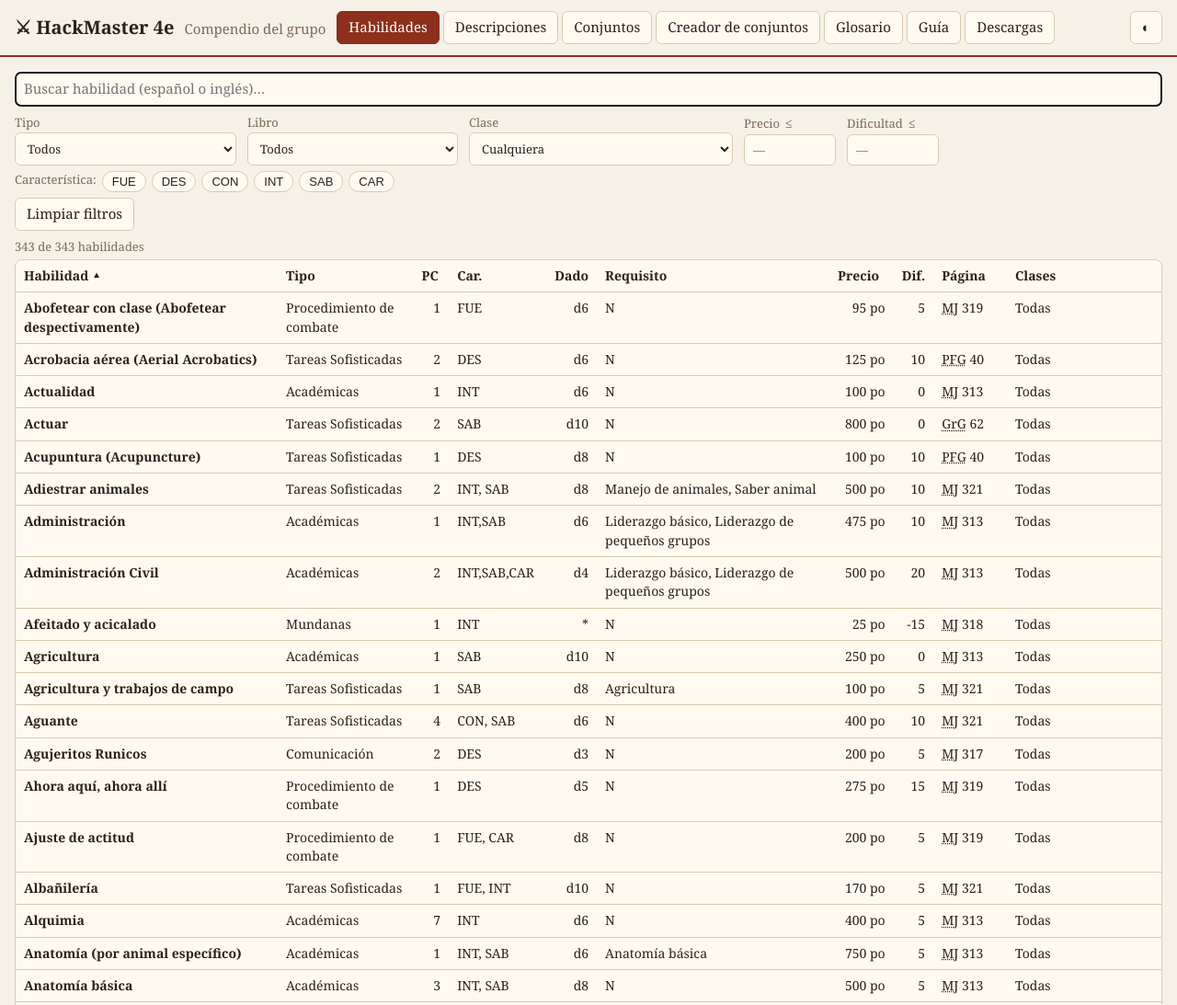
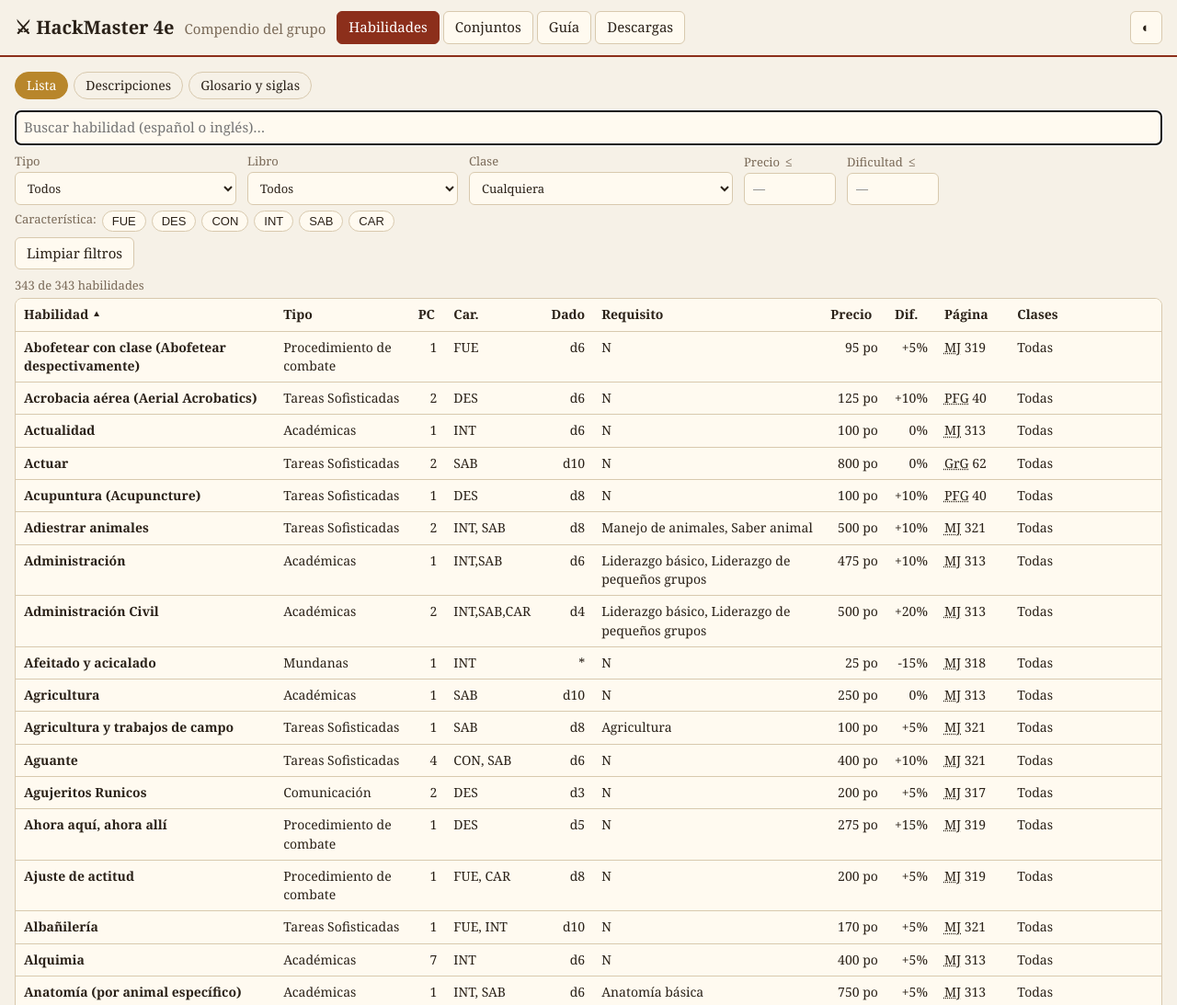
Before and after one commit to JoseYepes/Hack-Master, a plain HTML site: page index.html in a window 1280 px wide. Shown: the top 1093 px of the page at 92% size. Drawn offline with Linux system fonts and the light colour scheme.

Commit message:
Dificultad en porcentaje, filtro por clase y pestañas agrupadas
- La dificultad se muestra como porcentaje con signo
- El filtro por clase solo muestra lo reservado a la clase o a su grupo
- Las pestañas se agrupan en cuatro secciones con subpestañas

Co-Authored-By: Claude Fable 5.2 <noreply@anthropic.com>
Claude-Session: https://claude.ai/code/session_01EbwffRLMta1ewbf3Xth8VV

```diff
--- a/app.js
+++ b/app.js
@@ -39,6 +39,7 @@ const pagCell=s=>s.refs.map(r=>`<abbr title="${esc(bookTip(r.b))}">${esc(r.b)}</
 skills.forEach(s=>{s.refs=refs(s.libro);s.pag=parseFloat((s.refs[0]&&s.refs[0].p)||'')||0;s.ref=s.refs.map(r=>r.b).join('/')+'|'+String(s.pag).padStart(5,'0')});
 const tokens=c=>String(c||'').split(/,\s*/).map(x=>x.trim()).filter(Boolean);
 const link=(s,txt)=>`<a class="lnk" data-sk="${s.i}">${esc(txt||s.n)}</a>`;
+const pct=v=>typeof v==='number'?(v>0?'+':'')+v+'%':(v===''||v==null?'—':esc(v));
 const money=v=>typeof v==='number'?v.toLocaleString('es-ES')+' po':(v||'—');
 
 const setHH=()=>document.documentElement.style.setProperty('--hh',document.querySelector('header').offsetHeight+'px');
@@ -46,11 +47,20 @@ addEventListener('resize',setHH);addEventListener('load',setHH);setHH();
 /* ---------- tema y pestañas ---------- */
 try{const t=localStorage.getItem('hm-theme');if(t)document.documentElement.dataset.theme=t}catch(e){}
 $('#theme').onclick=()=>{const d=document.documentElement,cur=d.dataset.theme||(matchMedia('(prefers-color-scheme:dark)').matches?'dark':'light');d.dataset.theme=cur==='dark'?'light':'dark';try{localStorage.setItem('hm-theme',d.dataset.theme)}catch(e){}};
-function tab(id){setTimeout(setHH,0);$$('#tabs button').forEach(b=>b.classList.toggle('on',b.dataset.tab===id));$$('main>section').forEach(s=>s.hidden=s.id!==id);closeDrawer()}
-$$('#tabs button').forEach(b=>b.onclick=()=>tab(b.dataset.tab));
+const GROUPS={hab:[['hab','Lista'],['des','Descripciones'],['glo','Glosario y siglas']],con:[['con','Conjuntos'],['cre','Creador de conjuntos']],gui:[['gui','Guía']],dow:[['dow','Descargas']]};
+const grpOf=id=>Object.keys(GROUPS).find(g=>GROUPS[g].some(t=>t[0]===id))||'hab';
+const lastSub={};
+function tab(id){setTimeout(setHH,0);const g=grpOf(id);lastSub[g]=id;
+  $$('#tabs button').forEach(b=>b.classList.toggle('on',b.dataset.grp===g));
+  $('#subtabs').innerHTML=GROUPS[g].length>1?GROUPS[g].map(t=>`<button data-tab="${t[0]}" class="${t[0]===id?'on':''}">${t[1]}</button>`).join(''):'';
+  $$('main>section').forEach(s=>s.hidden=s.id!==id);closeDrawer()}
+$$('#tabs button').forEach(b=>b.onclick=()=>tab(lastSub[b.dataset.grp]||GROUPS[b.dataset.grp][0][0]));
+$('#subtabs').onclick=e=>{const b=e.target.closest('button');if(b)tab(b.dataset.tab)};
 
 /* ---------- habilidades ---------- */
-const st={q:'',tipo:'',libro:'',clase:'',precio:null,dif:null,cars:new Set(),sort:'n',desc:false};
+// una clase también puede estudiar lo de su grupo
+const CLGRP={'Guerrero (clase)':'Grupo de guerreros','Bárbaro (clase)':'Grupo de guerreros','Ladrón (clase)':'Grupo de ladrones','Grupo de magos (Sindicato de Adivinos)':'Grupo de magos'};
+const st={todas:false,q:'',tipo:'',libro:'',clase:'',precio:null,dif:null,cars:new Set(),sort:'n',desc:false};
 const uniq=a=>[...new Set(a)].sort((x,y)=>x.localeCompare(y,'es'));
 uniq(skills.map(s=>s.tipo).filter(Boolean)).forEach(v=>$('#f-tipo').add(new Option(v,v)));
 uniq(skills.flatMap(s=>acr(s.libro))).forEach(v=>$('#f-libro').add(new Option(v+(GLm.has(v)?' — '+GLm.get(v)[1]:''),v)));
@@ -65,8 +75,9 @@ $('#sortdir').onclick=()=>{st.desc=!st.desc;renderTbl()};
 $$('#tbl th').forEach(th=>th.onclick=()=>{const k=th.dataset.k;st.desc=st.sort===k?!st.desc:false;st.sort=k;renderTbl()});
 const bind=(id,k,f=v=>v)=>$(id).addEventListener('input',e=>{st[k]=f(e.target.value);renderTbl()});
 bind('#q','q',norm);bind('#f-tipo','tipo');bind('#f-libro','libro');bind('#f-clase','clase');
+const updTodas=()=>{$('#l-todas').hidden=!st.clase};$('#f-clase').addEventListener('input',updTodas);$('#f-todas').onchange=e=>{st.todas=e.target.checked;renderTbl()};updTodas();
 bind('#f-precio','precio',v=>v===''?null:+v);bind('#f-dif','dif',v=>v===''?null:+v);
-$('#reset').onclick=()=>{Object.assign(st,{q:'',tipo:'',libro:'',clase:'',precio:null,dif:null});updFiltBadge();st.cars.clear();['#q','#f-tipo','#f-libro','#f-clase','#f-precio','#f-dif'].forEach(i=>$(i).value='');$$('#chips .chip').forEach(b=>b.classList.remove('on'));renderTbl()};
+$('#reset').onclick=()=>{Object.assign(st,{q:'',tipo:'',libro:'',clase:'',precio:null,dif:null});st.todas=false;$('#f-todas').checked=false;$('#l-todas').hidden=true;updFiltBadge();st.cars.clear();['#q','#f-tipo','#f-libro','#f-clase','#f-precio','#f-dif'].forEach(i=>$(i).value='');$$('#chips .chip').forEach(b=>b.classList.remove('on'));renderTbl()};
 const fp=$('#filtpanel');
 function activeFilters(){return (st.tipo?1:0)+(st.libro?1:0)+(st.clase?1:0)+(st.precio!=null?1:0)+(st.dif!=null?1:0)+st.cars.size}
 function updFiltBadge(){const n=activeFilters();$('#filtbtn').textContent='Filtros'+(n?' ('+n+')':'')+(fp.classList.contains('open')?' ▲':' ▼')}
@@ -75,7 +86,7 @@ function pass(s){
   if(st.q&&!st.q.split(/\s+/).every(w=>s.h.includes(w)))return false;
   if(st.tipo&&s.tipo!==st.tipo)return false;
   if(st.libro&&!acr(s.libro).includes(st.libro))return false;
-  if(st.clase&&!(s.clases==='Todas'||tokens(s.clases).includes(st.clase)))return false;
+  if(st.clase){const tk=tokens(s.clases);if(!(tk.includes(st.clase)||tk.includes(CLGRP[st.clase])||(st.todas&&s.clases==='Todas')))return false}
   if(st.precio!=null&&!(typeof s.precio==='number'&&s.precio<=st.precio))return false;
   if(st.dif!=null&&!(typeof s.dif==='number'&&s.dif<=st.dif))return false;
   if(st.cars.size&&![...st.cars].some(c=>s.car.includes(c)))return false;
@@ -89,7 +100,7 @@ function renderTbl(){
   $('#sortsel').value=st.sort;$('#sortdir').textContent=st.desc?'↓':'↑';
   $$('#tbl th').forEach(th=>{th.classList.toggle('s',th.dataset.k===st.sort);th.classList.toggle('d',th.dataset.k===st.sort&&st.desc)});
   const dd=s=>s.die==='*'||s.die==='NA'?esc(s.die):'d'+esc(s.die);
-  $('#tbl tbody').innerHTML=rows.map(s=>`<tr data-i="${s.i}"><td class="n">${esc(s.n)}</td><td data-l="Tipo" class="tp">${esc(s.tipo)}</td><td data-l="PC" class="num">${esc(s.pc)}</td><td data-l="Car.">${esc(s.car)}</td><td data-l="Dado" class="num">${dd(s)}</td><td data-l="Requisito" class="rq">${esc(s.req)}</td><td data-l="Precio" class="num">${typeof s.precio==='number'?s.precio+' po':esc(s.precio)}</td><td data-l="Dif." class="num">${esc(s.dif)}</td><td data-l="Página">${pagCell(s)}</td><td data-l="Clases" class="cl">${esc(s.clases)}</td></tr>`).join('');
+  $('#tbl tbody').innerHTML=rows.map(s=>`<tr data-i="${s.i}"><td class="n">${esc(s.n)}</td><td data-l="Tipo" class="tp">${esc(s.tipo)}</td><td data-l="PC" class="num">${esc(s.pc)}</td><td data-l="Car.">${esc(s.car)}</td><td data-l="Dado" class="num">${dd(s)}</td><td data-l="Requisito" class="rq">${esc(s.req)}</td><td data-l="Precio" class="num">${typeof s.precio==='number'?s.precio+' po':esc(s.precio)}</td><td data-l="Dif." class="num">${pct(s.dif)}</td><td data-l="Página">${pagCell(s)}</td><td data-l="Clases" class="cl">${esc(s.clases)}</td></tr>`).join('');
 }
 $('#tbl tbody').onclick=e=>{const tr=e.target.closest('tr');if(tr)openSkill(skills[+tr.dataset.i])};
 
@@ -101,7 +112,7 @@ function openSkill(s){
   const su=(inSuites.get(s.i)||[]).map(c=>`<span class="tag">${esc(c.n)}</span>`).join('');
   $('#drawer').innerHTML=`<button class="ghost x" id="close">✕</button><h2>${esc(s.n)}</h2><div class="stat">${esc(s.tipo)}</div>
   <dl><dt>PC</dt><dd>${esc(s.pc)}</dd><dt>Característica</dt><dd>${esc(s.car)}</dd><dt>Dado maestría</dt><dd>${s.die==='*'?'* (automática)':s.die==='NA'?'NA':'d'+esc(s.die)}</dd>
-  <dt>Requisito</dt><dd>${rq}</dd><dt>Precio curso</dt><dd>${money(s.precio)}</dd><dt>Dificultad</dt><dd>${esc(s.dif)}%</dd>
+  <dt>Requisito</dt><dd>${rq}</dd><dt>Precio curso</dt><dd>${money(s.precio)}</dd><dt>Dificultad</dt><dd>${pct(s.dif)}</dd>
   <dt>Página</dt><dd>${pagCell(s)}</dd><dt>Clases</dt><dd>${esc(s.clases)}</dd>
   ${rev?`<dt>Requisito de</dt><dd>${rev}</dd>`:''}${su?`<dt>En conjuntos</dt><dd>${su}</dd>`:''}</dl>
   <button class="ghost" id="todes">Ver descripción</button> <button class="ghost" id="tocre">Añadir al creador de conjuntos</button>`;
@@ -112,7 +123,7 @@ document.addEventListener('keydown',e=>{if(e.key==='Escape')closeDrawer()});
 
 /* ---------- conjuntos ---------- */
 const dieTxt=d=>d==='*'||d==='NA'?esc(d):(d===''||d==null?'—':'d'+esc(d));
-const statRow=(name,o)=>`<tr><td class="n">${name}</td><td class="num" data-l="PC">${esc(o.pc)}</td><td data-l="Car.">${esc(o.car)}</td><td class="num" data-l="Dado">${dieTxt(o.die)}</td><td data-l="Requisito">${esc(o.req||'')}</td><td class="num" data-l="Precio">${typeof o.precio==='number'?o.precio.toLocaleString('es-ES'):esc(o.precio||'—')}</td><td class="num" data-l="Dif.">${esc(o.dif==null?'':o.dif)}</td></tr>`;
+const statRow=(name,o)=>`<tr><td class="n">${name}</td><td class="num" data-l="PC">${esc(o.pc)}</td><td data-l="Car.">${esc(o.car)}</td><td class="num" data-l="Dado">${dieTxt(o.die)}</td><td data-l="Requisito">${esc(o.req||'')}</td><td class="num" data-l="Precio">${typeof o.precio==='number'?o.precio.toLocaleString('es-ES'):esc(o.precio||'—')}</td><td class="num" data-l="Dif.">${pct(o.dif)}</td></tr>`;
 // fila desglosada de una habilidad (o de un conjunto incluido dentro de otro), como en el Excel
 function compRow(n,self,txt){
   const s=findSkill(n);if(s)return statRow(link(s,txt),s);
@@ -122,7 +133,7 @@ const compTable=rows=>`<div class="tablewrap"><table class="gt ct"><thead><tr><t
 function suiteCard(c,kind){
   const st=kind==='st';
   const rows=st?parseReq(c.req).map(r=>compRow(r.t,c,r.t)).join(''):(c.comp||[]).map(n=>compRow(n,c)).join('');
-  return `<details class="card" data-n="${esc(norm(c.n+' '+(c.comp||[]).join(' ')+(st?' '+c.req:'')))}"><summary><b>${esc(c.n)}</b><span class="stat">${st?'':`PC <strong>${esc(c.pc)}</strong> · `}${esc(c.car)} · ${dieTxt(c.die)} · <strong>${typeof c.precio==='number'?c.precio.toLocaleString('es-ES'):esc(c.precio||'—')}</strong> po · dif ${esc(c.dif===''||c.dif==null?'—':c.dif)}</span>${st?`<span class="tag">${esc(c.libro)}</span>`:''}</summary>
+  return `<details class="card" data-n="${esc(norm(c.n+' '+(c.comp||[]).join(' ')+(st?' '+c.req:'')))}"><summary><b>${esc(c.n)}</b><span class="stat">${st?'':`PC <strong>${esc(c.pc)}</strong> · `}${esc(c.car)} · ${dieTxt(c.die)} · <strong>${typeof c.precio==='number'?c.precio.toLocaleString('es-ES'):esc(c.precio||'—')}</strong> po · dif. ${pct(c.dif)}</span>${st?`<span class="tag">${esc(c.libro)}</span>`:''}</summary>
   <div class="body">${rows?(st?'<p class="stat">Requisitos del estilo:</p>':'')+compTable(rows):'<p class="help">Sin requisitos.</p>'}${c.clases?`<p class="stat">Clases: ${esc(c.clases)}</p>`:''}</div></details>`}
 $('#conlist').innerHTML='<h3>Conjuntos del grupo</h3>'+D.conjuntos.map(c=>suiteCard(c,'mine')).join('')+'<h3>Conjuntos oficiales</h3>'+D.oficiales.filter(c=>(c.comp||[]).length).map(c=>suiteCard(c,'of')).join('')+'<h3>Estilos de combate</h3>'+D.estilos.map(c=>suiteCard(c,'st')).join('');
 $('#qc').addEventListener('input',e=>{const q=norm(e.target.value).split(/\s+/).filter(Boolean);$$('#conlist .card').forEach(c=>c.hidden=!q.every(w=>c.dataset.n.includes(w)))});
@@ -149,12 +160,12 @@ function renderBuilder(){
   if(pick.length>5)w.push(`Tienes ${pick.length} habilidades: el HJ 4.05 permite un máximo de 5 (los requisitos cuentan).`);
   pick.forEach(s=>s.reqs.forEach(q=>{if(q.s&&!pick.includes(q.s))w.push(`«${s.n}» requiere ${q.s.n}, que no está en el conjunto.`)}));
   if(r&&r.cl==='Sin clase común')w.push('Las habilidades no comparten ninguna clase: el conjunto no lo puede estudiar nadie.');
-  $('#builder').innerHTML=pick.length?`<div class="tablewrap"><table><thead><tr><th>Habilidad</th><th>PC</th><th>Car.</th><th>Dado</th><th>Requisito</th><th>Precio</th><th>Dif.</th><th>Página</th><th></th></tr></thead><tbody>${pick.map((s,i)=>`<tr><td class="n">${link(s)}</td><td class="num">${esc(s.pc)}</td><td>${esc(s.car)}</td><td class="num">${s.die==='*'||s.die==='NA'?esc(s.die):'d'+esc(s.die)}</td><td>${esc(s.req)}</td><td class="num">${esc(s.precio)}</td><td class="num">${esc(s.dif)}</td><td>${pagCell(s)}</td><td><button class="rm" data-rm="${i}" title="Quitar">✕</button></td></tr>`).join('')}</tbody></table></div>
-  <div class="result"><div><small>PC (suma−1)</small><strong>${r.pc}</strong></div><div><small>Característica</small><strong>${esc(r.car)}</strong></div><div><small>Dado</small><strong>${esc(r.die)}</strong></div><div><small>Curso (×1,1)</small><strong>${r.precio} po</strong></div><div><small>Dificultad (máx+5)</small><strong>${r.dif}%</strong></div><div><small>Clases</small><strong style="font-size:15px">${esc(r.cl)}</strong></div></div>
+  $('#builder').innerHTML=pick.length?`<div class="tablewrap"><table><thead><tr><th>Habilidad</th><th>PC</th><th>Car.</th><th>Dado</th><th>Requisito</th><th>Precio</th><th>Dif.</th><th>Página</th><th></th></tr></thead><tbody>${pick.map((s,i)=>`<tr><td class="n">${link(s)}</td><td class="num">${esc(s.pc)}</td><td>${esc(s.car)}</td><td class="num">${s.die==='*'||s.die==='NA'?esc(s.die):'d'+esc(s.die)}</td><td>${esc(s.req)}</td><td class="num">${esc(s.precio)}</td><td class="num">${pct(s.dif)}</td><td>${pagCell(s)}</td><td><button class="rm" data-rm="${i}" title="Quitar">✕</button></td></tr>`).join('')}</tbody></table></div>
+  <div class="result"><div><small>PC (suma−1)</small><strong>${r.pc}</strong></div><div><small>Característica</small><strong>${esc(r.car)}</strong></div><div><small>Dado</small><strong>${esc(r.die)}</strong></div><div><small>Curso (×1,1)</small><strong>${r.precio} po</strong></div><div><small>Dificultad (máx+5)</small><strong>${pct(r.dif)}</strong></div><div><small>Clases</small><strong style="font-size:15px">${esc(r.cl)}</strong></div></div>
   ${w.map(x=>`<div class="warn">⚠ ${esc(x)}</div>`).join('')}${pick.length<=5&&!w.length?'<div class="okk">✓ Cumple las reglas del HJ 4.05.</div>':''}
   <p><button class="ghost" id="copy">Copiar resumen</button></p>`:'<p class="help">Busca y añade habilidades para empezar.</p>';
   $$('#builder [data-rm]').forEach(b=>b.onclick=()=>{pick.splice(+b.dataset.rm,1);renderBuilder()});
-  const cp=$('#copy');if(cp)cp.onclick=()=>{const t=`Conjunto: ${pick.map(s=>s.n).join(', ')}\nPC ${r.pc} · ${r.car} · ${r.die} · ${r.precio} po · dificultad ${r.dif}% · ${r.cl}`;(navigator.clipboard?navigator.clipboard.writeText(t):Promise.reject()).then(()=>cp.textContent='¡Copiado!').catch(()=>prompt('Copia el texto:',t))};
+  const cp=$('#copy');if(cp)cp.onclick=()=>{const t=`Conjunto: ${pick.map(s=>s.n).join(', ')}\nPC ${r.pc} · ${r.car} · ${r.die} · ${r.precio} po · dificultad ${pct(r.dif)} · ${r.cl}`;(navigator.clipboard?navigator.clipboard.writeText(t):Promise.reject()).then(()=>cp.textContent='¡Copiado!').catch(()=>prompt('Copia el texto:',t))};
 }
 $('#clear').onclick=()=>{pick=[];renderBuilder()};
 let hl=0,cur=[];
@@ -215,4 +226,5 @@ $('#glos').innerHTML=`<table class="gt"><thead><tr><th>Sigla</th><th>Libro</th><
 
 
 renderTbl();renderBuilder();
+if(!$('#subtabs').innerHTML&&$('#hab')&&!$('#hab').hidden)tab('hab');
 })();
--- a/index.html
+++ b/index.html
@@ -10,17 +10,15 @@
 <header>
   <h1>⚔ HackMaster 4e <span>Compendio del grupo</span></h1>
   <nav id="tabs">
-    <button data-tab="hab" class="on">Habilidades</button>
-    <button data-tab="des">Descripciones</button>
-    <button data-tab="con">Conjuntos</button>
-    <button data-tab="cre">Creador de conjuntos</button>
-    <button data-tab="glo">Glosario</button>
-    <button data-tab="gui">Guía</button>
-    <button data-tab="dow">Descargas</button>
+    <button data-grp="hab" class="on">Habilidades</button>
+    <button data-grp="con">Conjuntos</button>
+    <button data-grp="gui">Guía</button>
+    <button data-grp="dow">Descargas</button>
   </nav>
   <button id="theme" title="Cambiar tema" aria-label="Cambiar tema">◐</button>
 </header>
 <main>
+<div id="subtabs" class="subtabs"></div>
 <section id="hab">
   <div class="searchbar">
     <input id="q" type="search" placeholder="Buscar habilidad (español o inglés)…" autofocus>
@@ -35,6 +33,7 @@
       <label>Dificultad ≤ <input id="f-dif" type="number" step="5" placeholder="—" inputmode="numeric"></label>
     </div>
     <div id="chips" class="chips"></div>
+    <div class="frow"><label class="inline" id="l-todas" hidden><input type="checkbox" id="f-todas"> Incluir también las abiertas a todas las clases</label></div>
     <div class="frow"><button id="reset" class="ghost">Limpiar filtros</button></div>
   </div>
   <div class="sortbar"><label>Ordenar por <select id="sortsel"></select></label><button id="sortdir" class="ghost" aria-label="Invertir orden">↑</button></div>
--- a/style.css
+++ b/style.css
@@ -65,7 +65,7 @@ abbr{text-decoration:underline dotted;cursor:help}
 .leg{display:grid;grid-template-columns:110px 1fr;gap:6px 12px;font-size:14px}.leg dt{font-weight:700}.leg dd{margin:0;color:var(--mut)}
 @media(max-width:720px){
   header{position:static;padding:8px 12px;gap:6px}h1{font-size:18px}h1 span{display:none}
-  nav{order:3;flex:1 1 100%;flex-wrap:nowrap;overflow-x:auto;padding-bottom:4px;-webkit-overflow-scrolling:touch}nav button{white-space:nowrap;flex:0 0 auto}
+  nav{order:3;flex:1 1 100%;display:grid;grid-template-columns:repeat(4,1fr);gap:4px}nav button{white-space:nowrap;padding:7px 2px;font-size:14px}
   #theme{margin-left:auto}
   main{padding:10px 12px}
   #filtbtn{display:block}
@@ -113,3 +113,7 @@ abbr{text-decoration:underline dotted;cursor:help}
 @media(max-width:720px){.gtg b{min-width:100%}.dlprev img{width:120px}}
 .card .tablewrap{margin:4px 0 8px}.ct tbody tr{cursor:default}.ct th{position:static;cursor:default}
 @media(max-width:720px){.ct td[data-l]{display:inline-block;margin-right:12px}.ct td[data-l="Requisito"]{display:block}}
+.subtabs{display:flex;gap:6px;flex-wrap:wrap;margin:0 0 12px}.subtabs:empty{display:none}
+.subtabs button{font:inherit;font-size:14px;border:1px solid var(--bd);background:none;color:var(--fg);padding:4px 12px;border-radius:99px;cursor:pointer}.subtabs button.on{background:var(--ac2);border-color:var(--ac2);color:#fff}
+[hidden]{display:none!important}
+@media(max-width:360px){nav button{font-size:13px}}
```
